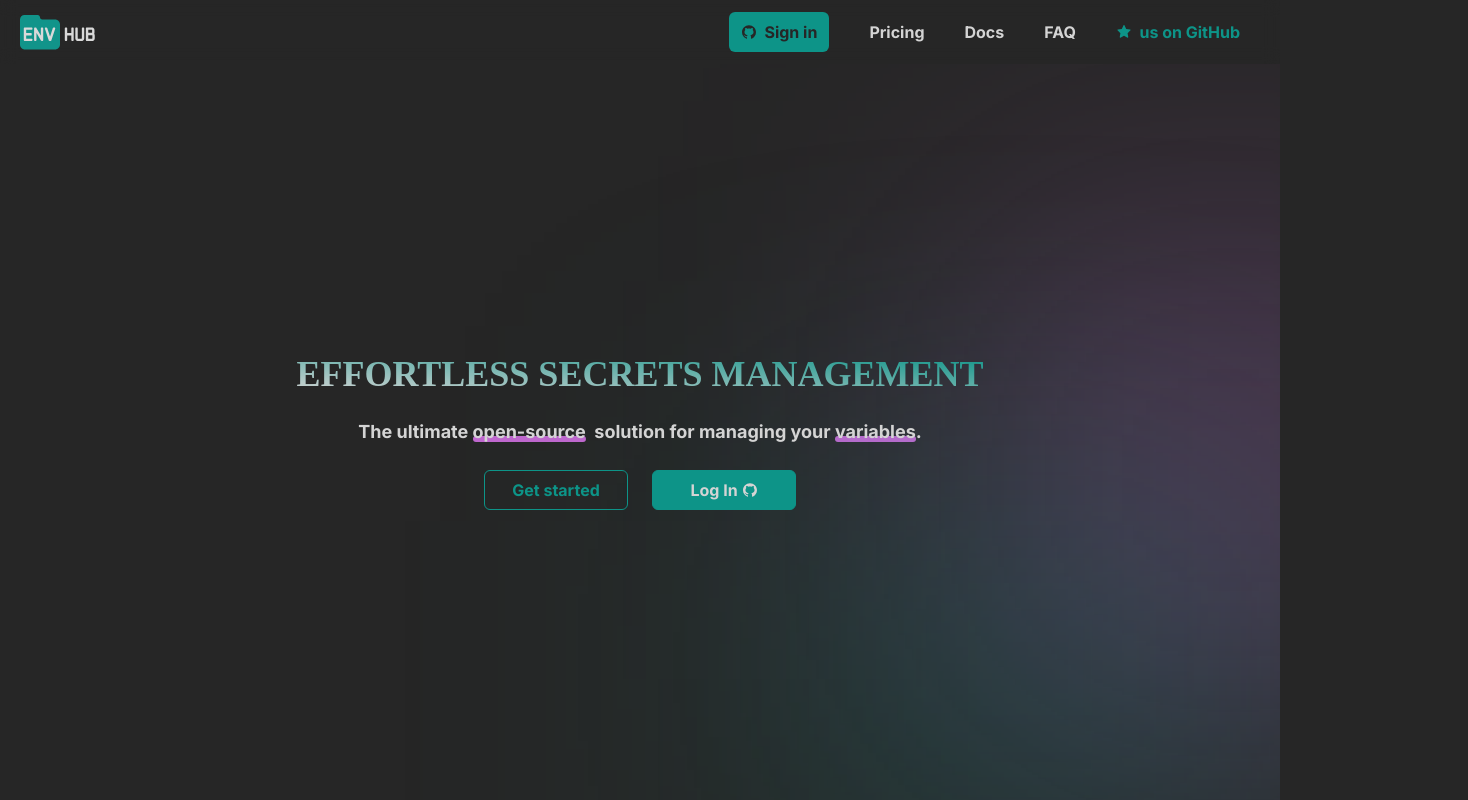
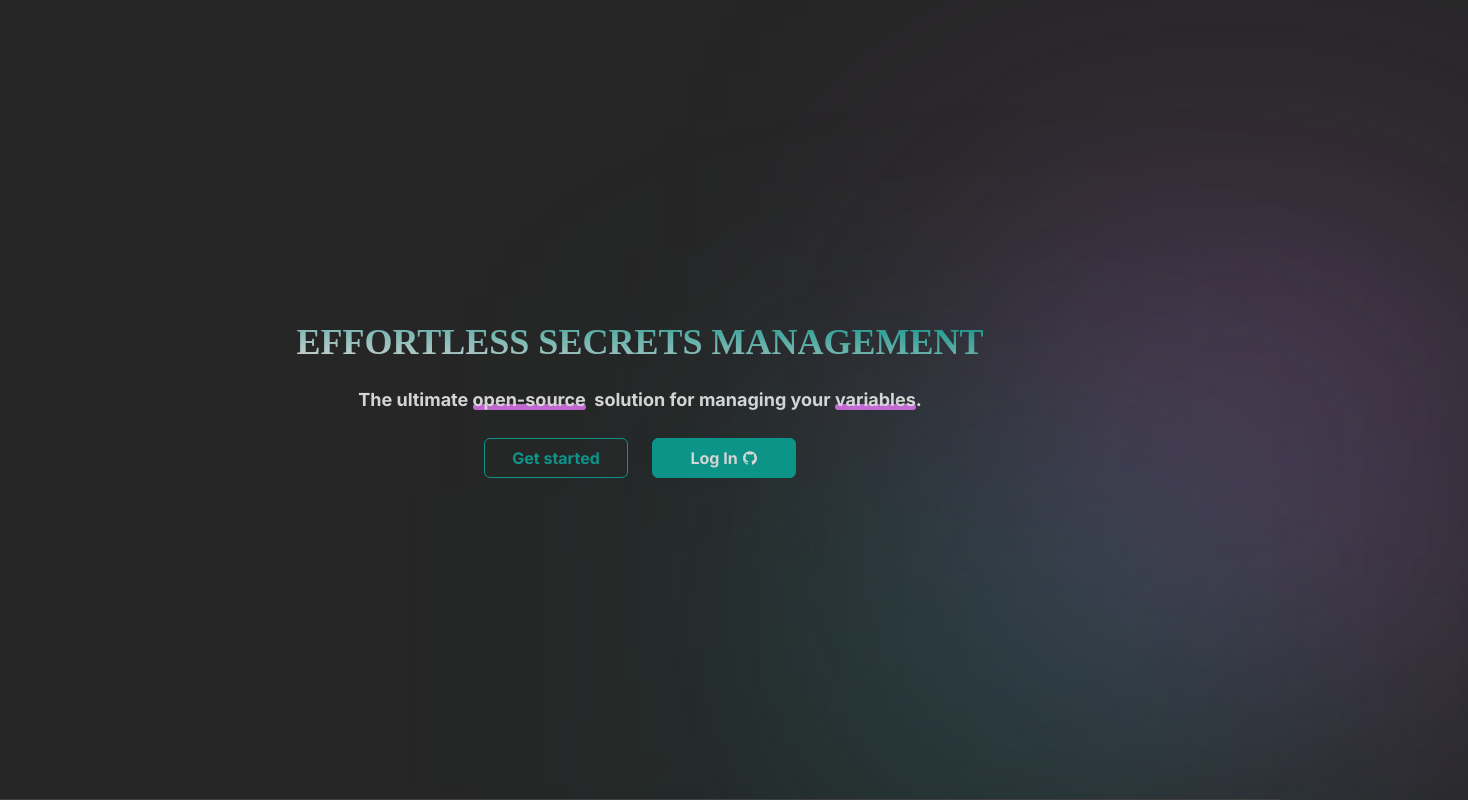
Before and after one commit to hn275/all-my-env, a React (Vite) app in the folder web/: page / in a window 1280 px wide. Shown: the top 800 px of the page, 1468 px wide, since content can reach past the window. Built offline with nearby package versions, Linux system fonts and the light colour scheme; no server answers; a web font is replaced by a local one.

Commit message:
feat: gradient bg color

```diff
--- a/web/src/index.css
+++ b/web/src/index.css
@@ -6,6 +6,7 @@
 
 body {
 	@apply bg-dark font-regular text-light;
+	overflow-x: hidden;
 }
 
 a:hover {
--- a/web/src/pages/dash/index.tsx
+++ b/web/src/pages/dash/index.tsx
@@ -31,14 +31,14 @@ export function Dash() {
 	return (
 		<>
 			<section>
-				<img src={user?.payload.avatar_url} className="rounded-full w-20" />
+				<img src={user?.payload.avatar_url} className="w-20 rounded-full" />
 				<h1>{user?.payload.name}</h1>
 			</section>
 
-			<section className="relative h-[50vh] flex flex-col m-5">
+			<section className="relative m-5 flex h-[50vh] flex-col">
 				<h2>Repositories:</h2>
 
-				<div className="flex items-center gap-3 w-max ml-auto">
+				<div className="ml-auto flex w-max items-center gap-3">
 					<div>
 						<label htmlFor="sort">Sort by: </label>
 						<select
@@ -77,21 +77,21 @@ export function Dash() {
 						<ul
 							className={cx([
 								"flex-grow overflow-y-scroll",
-								"border border-main p-2 rounded-sm",
+								"rounded-sm border border-main p-2",
 							])}
 						>
 							{data.length === 0 ? (
-								<li className="flex absolute top-0 left-0 w-full h-full justify-center items-center">
+								<li className="absolute left-0 top-0 flex h-full w-full items-center justify-center">
 									<p>You don't have any repository yet.</p>
 								</li>
 							) : (
 								data.map((repo) => (
-									<li className="flex items-center gap-3 my-3">
+									<li className="my-3 flex items-center gap-3">
 										<img
 											src={repo.owner.avatar_url}
 											role="presentation"
 											alt={repo.owner.login}
-											className="rounded-full w-8 aspect-auto"
+											className="aspect-auto w-8 rounded-full"
 										/>
 										<a href={`https://www.github.com/${repo.full_name}`}>
 											{repo.name}
@@ -106,7 +106,7 @@ export function Dash() {
 				)}
 			</section>
 
-			<div className="flex gap-3 justify-center mx-auto">
+			<div className="mx-auto flex justify-center gap-3">
 				<button onClick={handlePrevPage}>prev</button>
 				<p>{page}</p>
 				<button onClick={handleNextPage}>next</button>
--- a/web/src/pages/home/Nav.tsx
+++ b/web/src/pages/home/Nav.tsx
@@ -1,4 +1,4 @@
-import { useState } from "react";
+import { useEffect, useState } from "react";
 import Logo from "assets/logo.svg";
 import cx from "classnames";
 import { MdMenu } from "react-icons/md";
@@ -11,9 +11,16 @@ interface Props {
 }
 export function Nav({ oauthUrl, githubUrl }: Props) {
 	const { open, toggleOpen } = useMenu();
+	const show = useNavScroll();
 
 	return (
-		<nav className="justify-between md:flex md:backdrop-blur">
+		<nav
+			className={cx([
+				"sticky left-0 top-0 z-50 transition-all",
+				"-translate-y-full justify-between md:flex md:backdrop-blur",
+				{ "translate-y-0": show },
+			])}
+		>
 			<div className="flex h-16 items-center justify-between px-5">
 				<img src={Logo} alt="logo" />
 				<button
@@ -92,3 +99,17 @@ function useMenu() {
 	const toggleOpen = () => setOpen((o) => !o);
 	return { open, toggleOpen };
 }
+
+function useNavScroll() {
+	const [show, setShow] = useState<boolean>(false);
+	useEffect(() => {
+		const fn = () => setShow(() => window.scrollY > window.innerHeight / 4);
+
+		window.addEventListener("scroll", fn);
+		return () => window.removeEventListener("scroll", fn);
+	}, [window.scrollY, window.innerHeight]);
+
+	useEffect(() => console.log(show), [show]);
+
+	return show;
+}
--- a/web/src/pages/home/index.tsx
+++ b/web/src/pages/home/index.tsx
@@ -1,5 +1,4 @@
 import { GITHUB_SECRET } from "lib/github/request";
-import { Layout } from "components/Layout";
 import { Nav } from "./Nav";
 import { AiFillGithub } from "react-icons/ai";
 import "./style.css";
@@ -13,9 +12,9 @@ export function Home() {
 			{/* HERO */}
 			<section
 				className={cx([
-					"relative h-[calc(100vh-64px)] w-full overflow-x-hidden",
+					"h-max min-h-[calc(100vh-65px)] w-full overflow-x-hidden",
 					"flex flex-col items-center justify-center gap-6",
-					"px-3 text-center md:px-0",
+					"px-3 pb-[4rem] text-center md:px-0",
 				])}
 			>
 				<h1 className="hero-text-gradient font-accent text-4xl font-bold uppercase">
@@ -47,6 +46,8 @@ export function Home() {
 				<div className="hero-graphic-blur main" />
 				<div className="hero-graphic-blur accent" />
 			</section>
+
+			<section className="relative min-h-screen bg-gradient-to-b from-[rgba(64,64,64,1)] to-[rgba(64,64,64,0)]"></section>
 		</>
 	);
 }
--- a/web/src/pages/home/style.css
+++ b/web/src/pages/home/style.css
@@ -34,7 +34,7 @@ span.hero-text-underline::after {
 	height: 325px;
 	width: 500px;
 	@apply bg-main/30;
-	z-index: -1;
+	z-index: -20;
 	transform: scale(0.5) translate(250px, 200px);
 }
 
@@ -42,16 +42,16 @@ span.hero-text-underline::after {
 	height: 400px;
 	width: 470px;
 	@apply bg-accent-fuchsia-100/30;
-	z-index: -2;
+	z-index: -30;
 	transform: scale(0.5) translate(calc(40% + 200px), -30px);
 }
 
 @media only screen and (min-width: 768px) {
 	.hero-graphic-blur.main {
-		transform: translate(0, 30px);
+		transform: translate(0, 0px);
 	}
 
 	.hero-graphic-blur.accent {
-		transform: translate(40%, -120px);
+		transform: translate(40%, -150px);
 	}
 }
```
